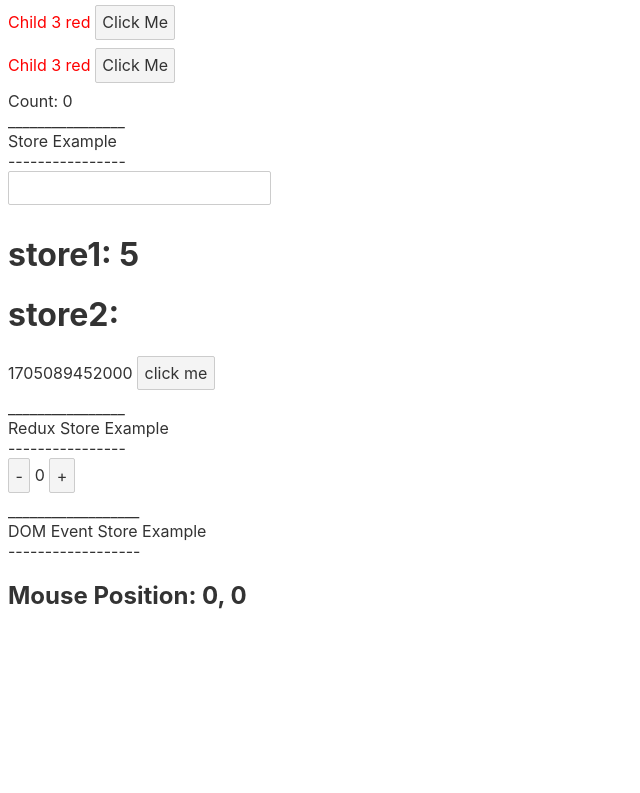
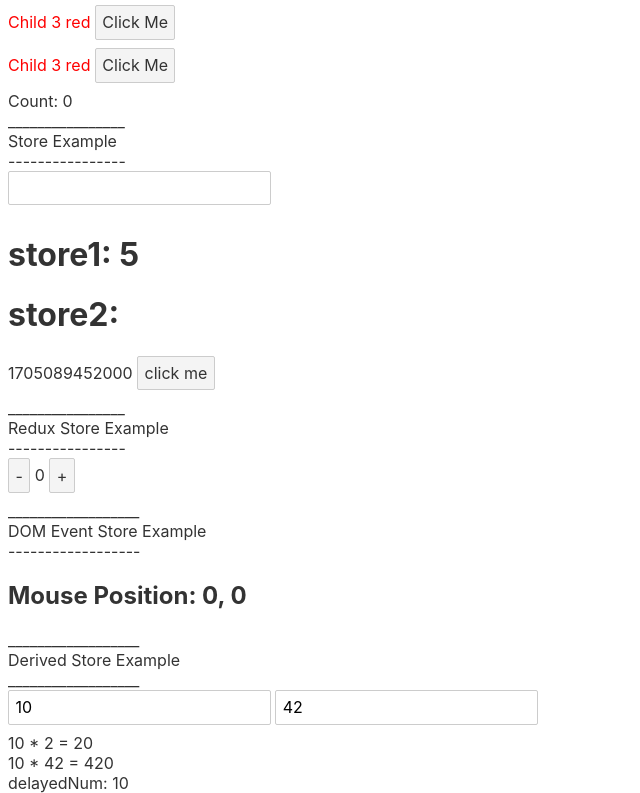
Before and after one commit to MoeyJac/svelete-examples, a Svelte app: page / in a window 1280 px wide. Shown: the part 490-1283 px from the top of the page, without its empty margins (0-640 px from the left). Before the commit the page ends 1100 px from the top, so only its background shows below. Built offline with nearby package versions, Linux system fonts and the light colour scheme.

Commit message:
feat: added derived store example/syncronous and asyncronous

```diff
--- a/src/App.svelte
+++ b/src/App.svelte
@@ -1,5 +1,6 @@
 <script>
 	import { setContext, onMount } from 'svelte';
+	import { writable, derived } from 'svelte/store';
 
 	import store from './redux-store-example/redux';
 	import mousePosition from './dom-event-store-example/mousePosition';
@@ -39,9 +40,31 @@
 		store.dispatch({ type: 'INCREMENT' });
 	}
 
-	//DOM Event Store Example
+	//Derived Store Example
+	const num = writable(10);
+	const num2 = writable(42);
 
+	// derived from 1 store, syncronously
+	const doubleOfNum = derived(num, ($num) => {
+		return $num * 2
+	})
+	// derived from 2 stores, syncronously
+	const multiplication = derived([num, num2], ([$num, $num2]) => {
+		return $num * $num2
+	})
 
+	// get the derived value asyncronously
+	const delayedNum = derived(num, ($num, set) => {
+		// setup/initialization of the function
+		let timeoutId = setTimeout(() => {
+			set($num)
+		}, 1000);
+
+		// cleanup function
+		return () => {
+			clearTimeout(timeoutId);
+		}
+	}, 'not set') // <= default value = 'not set'
 
 </script>
 
@@ -101,6 +124,23 @@
 <h2>Mouse Position: {$mousePosition.x}, {$mousePosition.y}</h2>
 
 
+<div>
+	__________________
+	Derived Store Example
+	__________________
+</div>
+<input bind:value={$num} type="number"/>
+<input bind:value={$num2} type="number"/>
+<div>
+	{$num} * 2 = {$doubleOfNum}
+</div>
+<div>
+	{$num} * {$num2} = {$multiplication}
+</div>
+<div>
+	delayedNum: {$delayedNum}
+</div>
+
 <style>
 	div {white-space: pre-line;}
 </style>
```
